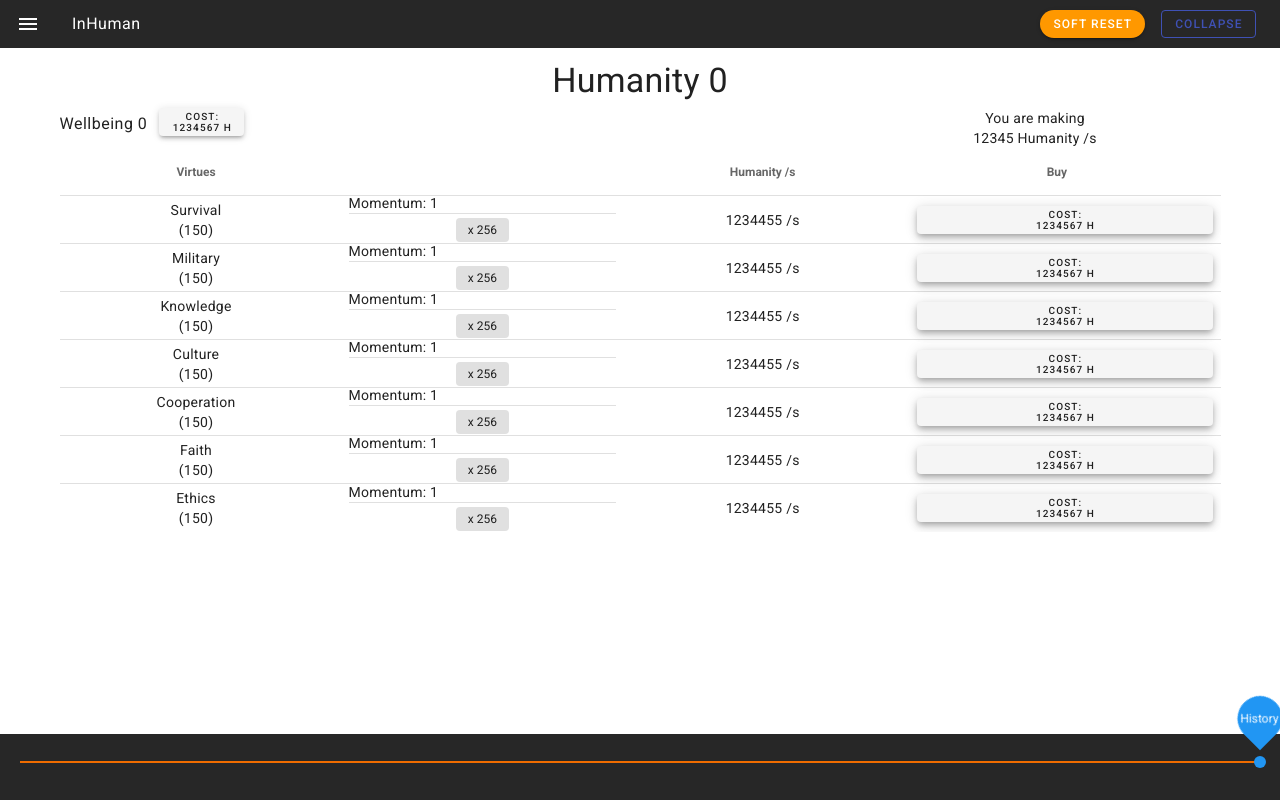
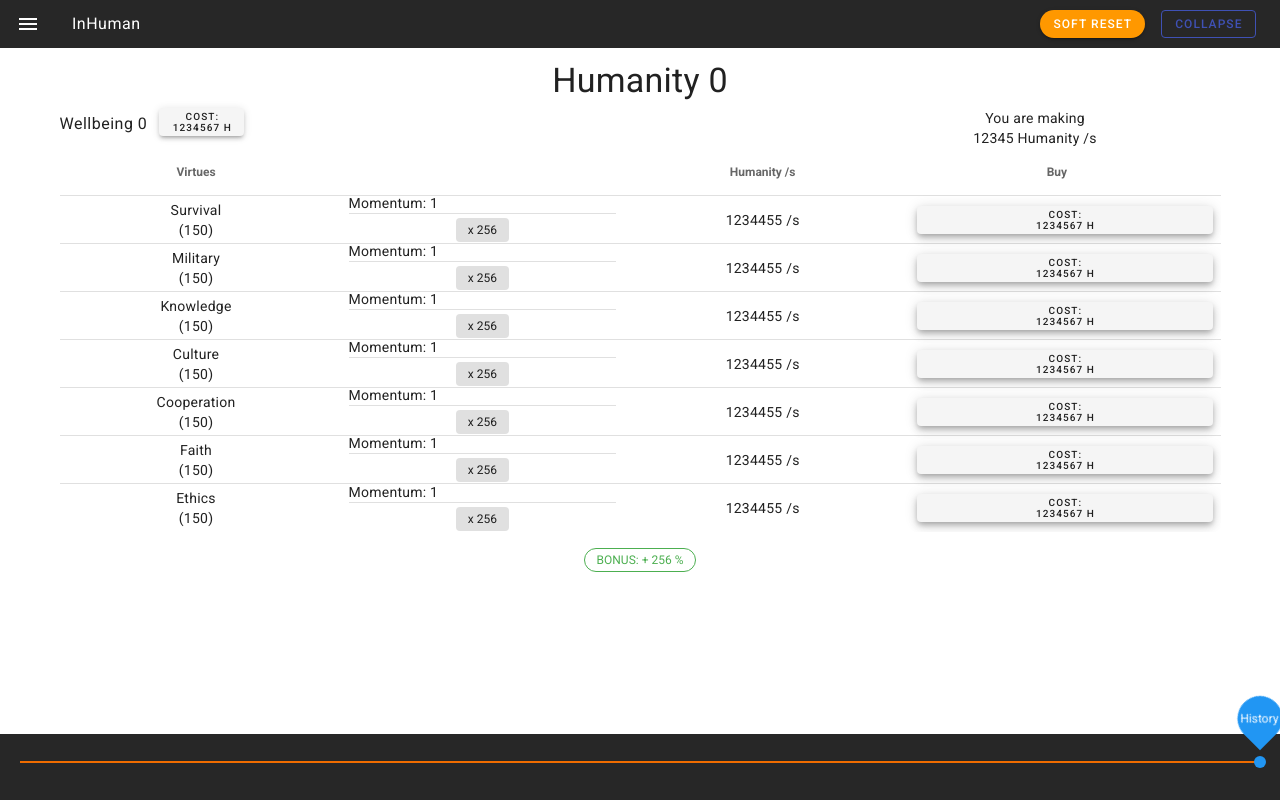
Before and after one commit to Ulises502/InHuman, a Vue app: page / in a window 1280 px wide. Built offline with nearby package versions, Linux system fonts and the light colour scheme.

Commit message:
Add virtues bonus chip

```diff
--- a/src/views/Humanity.vue
+++ b/src/views/Humanity.vue
@@ -51,10 +51,24 @@
             </td>
             <td class="d-flex flex-column justify-center">
               <!-- MOMENTUM & BONUS -->
-              <p class="d-none d-sm-flex text-caption text-md-body-2 ma-0 text-center">
+              <p
+                class="
+                  d-none d-sm-flex
+                  text-caption text-md-body-2
+                  ma-0
+                  text-center
+                "
+              >
                 Momentum: {{ row.momentum }}
               </p>
-              <p class="d-flex d-sm-none text-caption text-md-body-2 ma-0 text-center">
+              <p
+                class="
+                  d-flex d-sm-none
+                  text-caption text-md-body-2
+                  ma-0
+                  text-center
+                "
+              >
                 Motm: {{ row.momentum }}
               </p>
               <v-divider />
@@ -80,6 +94,13 @@
         </tbody>
       </template>
     </v-simple-table>
+
+    <!-- BONUS CHIP -->
+    <v-row class="my-2 d-flex justify-center">
+      <v-chip class="ma-2" color="success" small outlined>
+        BONUS: + {{ virtues_bonus }} %
+      </v-chip>
+    </v-row>
   </v-container>
 </template>
 
@@ -91,6 +112,7 @@ export default {
       wellbeing: 0,
       wellbeing_cost: 1234567,
       humanity_gain: 12345,
+      virtues_bonus: 256,
 
       virtues: [
         {
```
